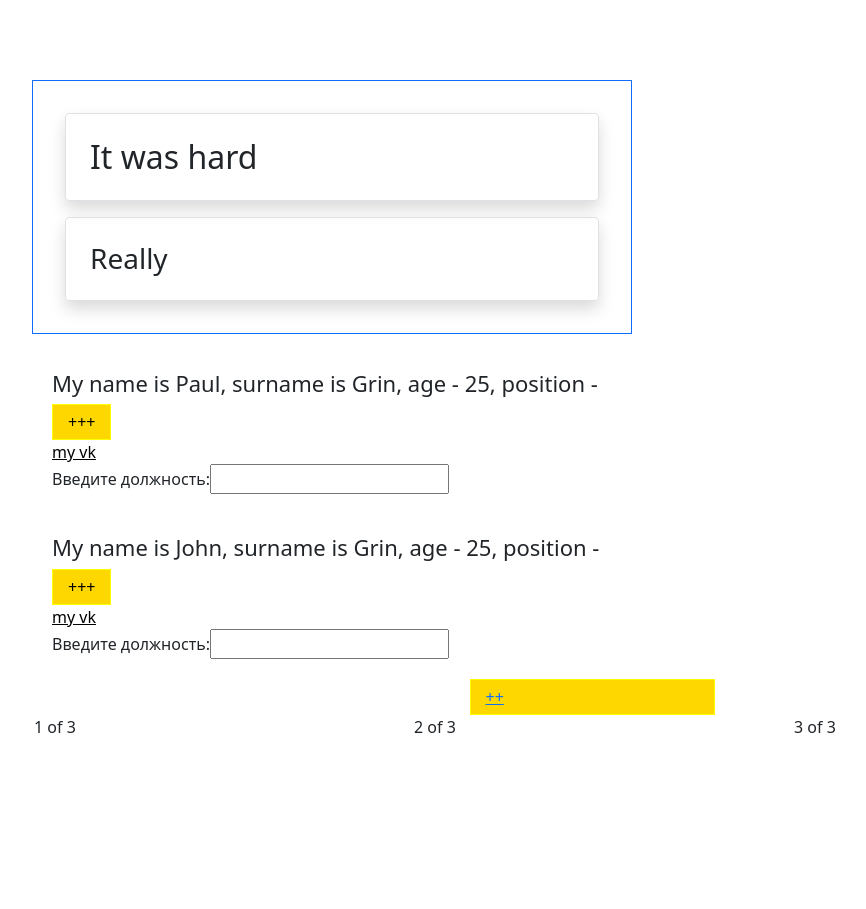
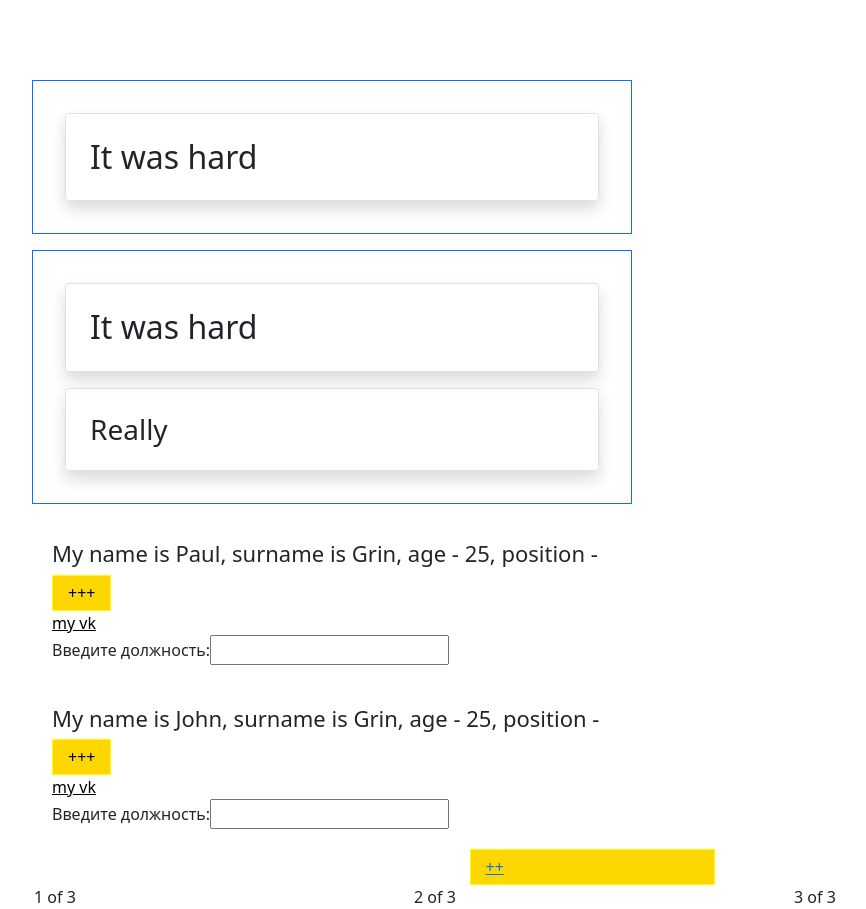
Before and after one commit to Pashkagreen/my-app, a React (Create React App) app: page / in a window 1280 px wide. Shown: the whole page, without its empty margins (48-914 px from the left). Before the commit the page ends 800 px from the top, so only its background shows below. Built offline with nearby package versions, Linux system fonts and the light colour scheme.

Commit message:
Specialization

```diff
--- a/src/App.js
+++ b/src/App.js
@@ -87,9 +87,20 @@ const DynamicGreeting = (props) => {
   );
 };
 
+const HelloGreeting = () => {
+  return (
+    <div style={{ width: "600px", margin: "0 auto" }}>
+      <DynamicGreeting color={"primary"}>
+        <h2>It was hard</h2>
+      </DynamicGreeting>
+    </div>
+  );
+};
+
 function App() {
   return (
     <Wrapper>
+      <HelloGreeting />
       <DynamicGreeting color={"primary"}>
         <h2>It was hard</h2>
         <h3>Really</h3>
```
